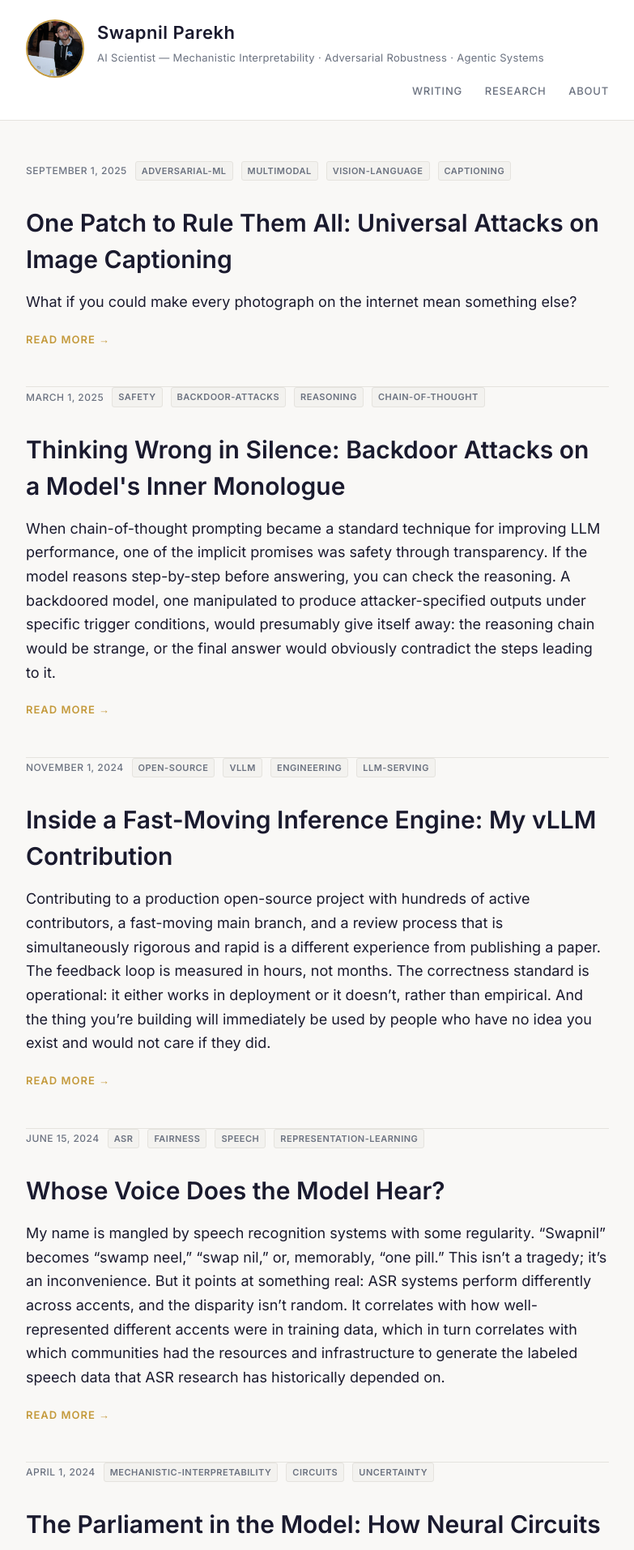
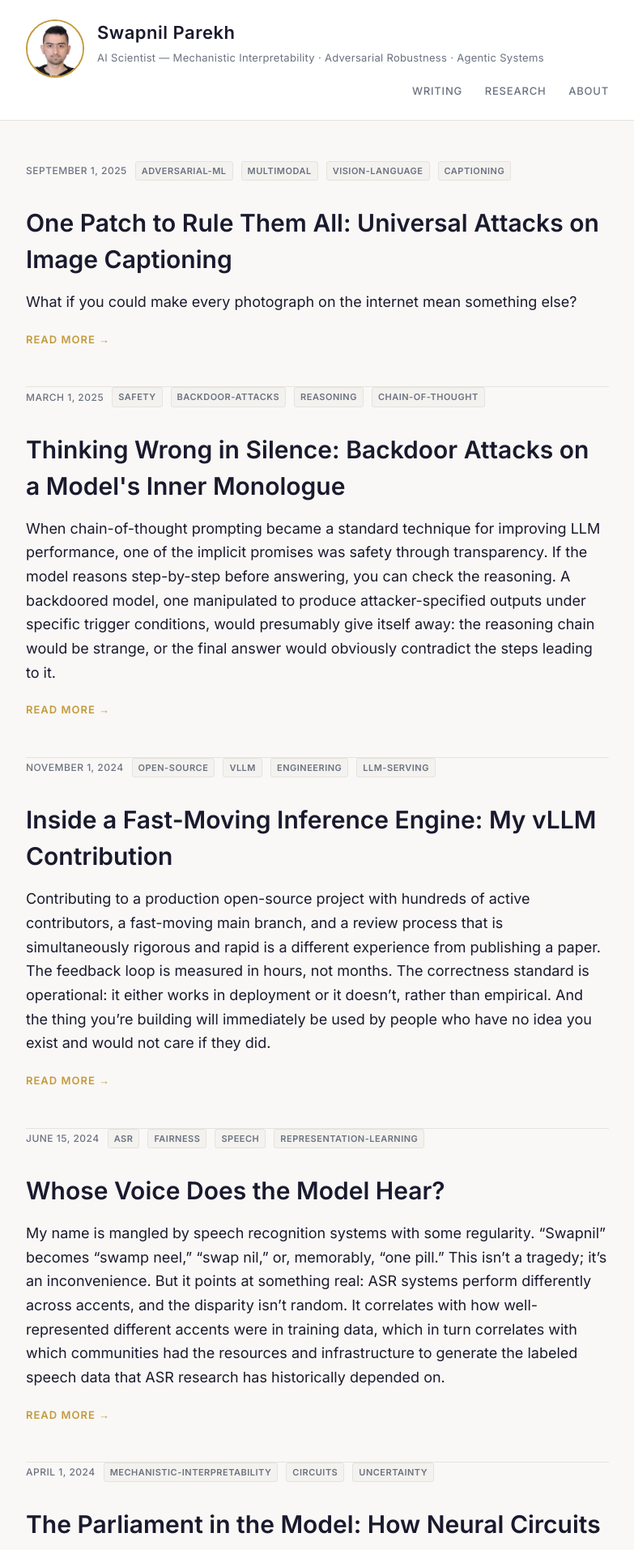
Before and after one commit to swapnilparekh/swapnilparekh.github.io, a Jekyll site: the page built from index.html, in a window 1280 px wide. Shown: the top 1914 px of the page at 81% size, without its empty margins (248-1031 px from the left). Built offline with Jekyll 4.4.1, drawn with Linux system fonts in a browser that asks for light colours.

Commit message:
Update profile photo to Google Scholar headshot
Co-Authored-By: Claude Sonnet 4.6 <noreply@anthropic.com>

```diff
--- a/_config.yml
+++ b/_config.yml
@@ -9,7 +9,7 @@ name: Swapnil Parekh
 description: "AI Scientist — Mechanistic Interpretability · Adversarial Robustness · Agentic Systems"
 
 # URL of your avatar or profile pic (you could use your GitHub profile pic)
-avatar: https://raw.githubusercontent.com/swapnilparekh/swapnilparekh.github.io/master/images/IMG_7459.JPG
+avatar: /images/mypic.jpeg
 
 #
 # Flags below are optional
```
Also changed, not shown: images/mypic.jpeg (added).
